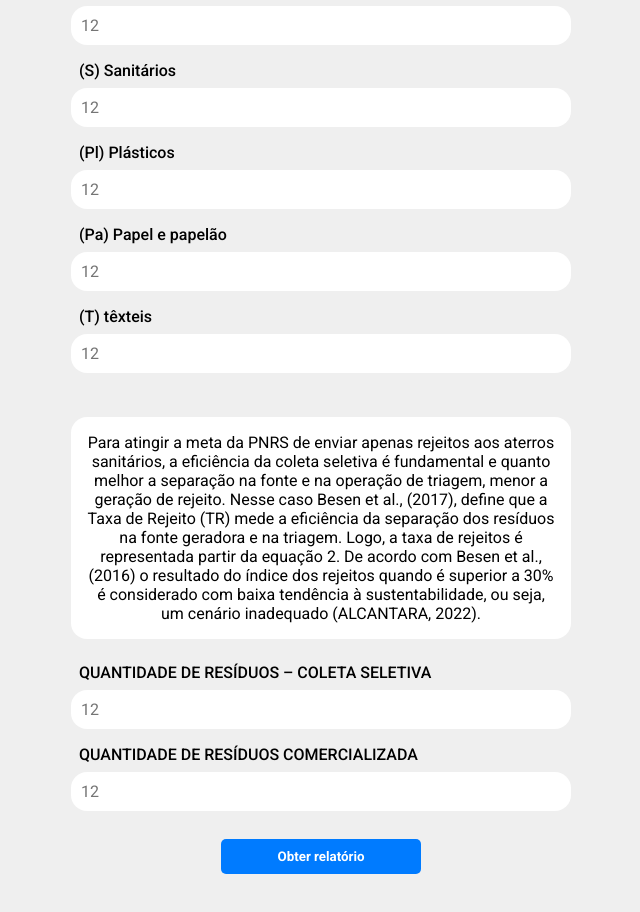
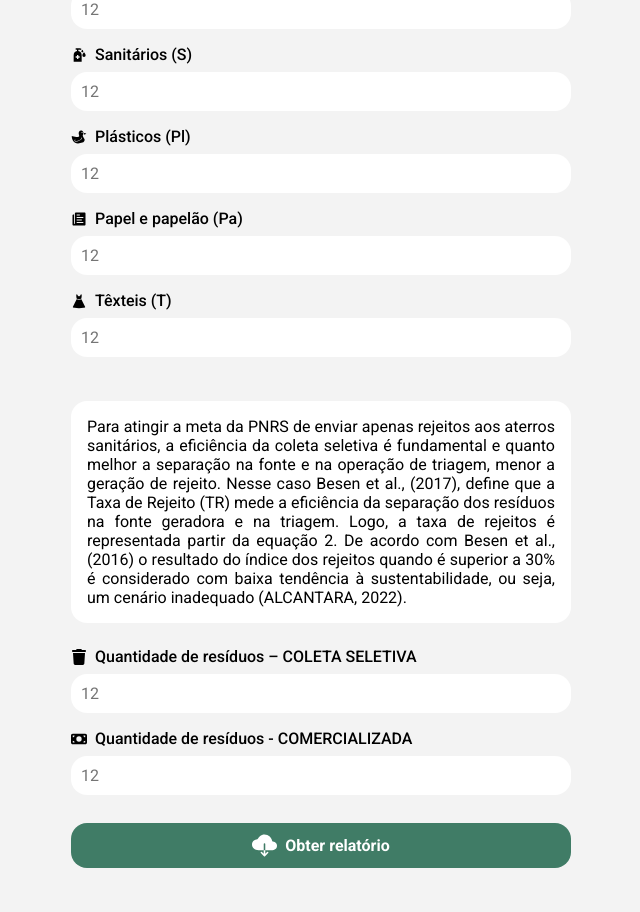
Before and after one commit to helenbc/PlanWebCDR, a Next.js app: page / in a window 1280 px wide. Shown: the part 1466-2378 px from the top of the page, without its empty margins (319-959 px from the left). Built offline with nearby package versions, Linux system fonts and the light colour scheme.

Commit message:
feat: add more icons

```diff
--- a/app/page.tsx
+++ b/app/page.tsx
@@ -111,35 +111,40 @@ export default function Page() {
 				</InfoText>
 
 				<Input
-					label="(O) Fração orgânica (restos de alimentos + podas)"
+					icon="food"
+					label="Fração orgânica (restos de alimentos + podas) (O)"
 					placeholder="12"
 					value={fracaoOrganica}
 					onChange={setFracaoOrganica}
 					isDecimal
 				/>
 				<Input
-					label="(S) Sanitários"
+					icon="sanitizer"
+					label="Sanitários (S)"
 					placeholder="12"
 					value={sanitarios}
 					onChange={setSanitarios}
 					isDecimal
 				/>
 				<Input
-					label="(Pl) Plásticos"
+					icon="plastic"
+					label="Plásticos (Pl)"
 					placeholder="12"
 					value={plasticos}
 					onChange={setPlasticos}
 					isDecimal
 				/>
 				<Input
-					label="(Pa) Papel e papelão"
+					icon="paper"
+					label="Papel e papelão (Pa)"
 					placeholder="12"
 					value={papeis}
 					onChange={setPapeis}
 					isDecimal
 				/>
 				<Input
-					label="(T) têxteis"
+					icon="dress"
+					label="Têxteis (T)"
 					placeholder="12"
 					value={texteis}
 					onChange={setTexteis}
@@ -161,14 +166,16 @@ export default function Page() {
 				</InfoText>
 
 				<Input
-					label="QUANTIDADE DE RESÍDUOS – COLETA SELETIVA"
+					icon="trash"
+					label="Quantidade de resíduos – COLETA SELETIVA"
 					placeholder="12"
 					value={coletaSeletiva}
 					onChange={setColetaSeletiva}
 					isDecimal
 				/>
 				<Input
-					label="QUANTIDADE DE RESÍDUOS COMERCIALIZADA"
+					icon="money"
+					label="Quantidade de resíduos - COMERCIALIZADA"
 					placeholder="12"
 					value={comercializada}
 					onChange={setComercializada}
--- a/components/Button/index.tsx
+++ b/components/Button/index.tsx
@@ -1,3 +1,4 @@
+import { IoCloudDownload } from "react-icons/io5";
 import { CustomButton } from "./styles";
 
 interface Props {
@@ -8,6 +9,8 @@ interface Props {
 export default function Button({ title, onClick }: Props) {
 	return (
 		<CustomButton type="button" onClick={onClick}>
+			<IoCloudDownload size={25} />
+
 			{title}
 		</CustomButton>
 	);
--- a/components/Button/styles.ts
+++ b/components/Button/styles.ts
@@ -1,19 +1,27 @@
 import styled from "styled-components";
 
 export const CustomButton = styled.button`
-  background-color: #007bff;
+  display: flex;
+  align-items: center;
+  justify-content: center;
+  background-color: #407c66;
   color: #fff;
   padding: 10px 20px;
   border: none;
-  border-radius: 5px;
+  border-radius: 1rem;
   cursor: pointer;
   transition: background-color 0.3s ease;
+  font-size: 16px;
 
-  max-width: 200px;
+  max-width: 500px;
   width: 100%;
 
   &:hover {
-    background-color: #0056b3;
+    background-color: #5dc19c;
+  }
+
+  & > svg {
+    margin-right: 0.5rem;
   }
 
   font-weight: 600;
--- a/components/Input/index.tsx
+++ b/components/Input/index.tsx
@@ -1,13 +1,5 @@
-import { FaCalendar, FaCity, FaPeopleGroup, FaPerson } from "react-icons/fa6";
+import { icons } from "@/services/icons";
 import { Container, CustomInput, Label, LabelWrapper } from "./styles";
-
-const icons = {
-	people: <FaPeopleGroup />,
-	city: <FaCity />,
-	calendar: <FaCalendar />,
-	person: <FaPerson />,
-	// Add more icons as needed
-};
 
 interface Props {
 	label: string;
--- a/components/home/styles.ts
+++ b/components/home/styles.ts
@@ -7,7 +7,7 @@ export const PageContainer = styled.div`
   justify-content: center;
   min-height: 100vh;
   width: 100%;
-  background-color: #efefef;
+  background-color: #f3f3f3;
 `;
 
 export const Container = styled.div`
@@ -25,7 +25,7 @@ export const Container = styled.div`
 export const LogoContainer = styled.div`
   background-color: #fff;
   border-bottom: 1px solid #ccc;
-  margin-bottom: 2rem;
+  margin-bottom: 1rem;
   width: 100%;
   display: flex;
   align-items: center;
@@ -46,4 +46,5 @@ export const InfoText = styled.p`
   padding: 1rem;
   border-radius: 1rem;
   max-width: 500px;
+  text-align: justify;
 `;
--- /dev/null
+++ b/services/icons.tsx
@@ -0,0 +1,28 @@
+import {
+	FaCalendar,
+	FaCity,
+	FaMoneyBill,
+	FaPeopleGroup,
+	FaPerson,
+	FaTrash,
+} from "react-icons/fa6";
+import { GiLargeDress, GiPlasticDuck } from "react-icons/gi";
+import { IoIosPaper } from "react-icons/io";
+import { IoFastFood } from "react-icons/io5";
+import { MdSanitizer } from "react-icons/md";
+
+export const icons = {
+	people: <FaPeopleGroup />,
+	city: <FaCity />,
+	calendar: <FaCalendar />,
+	person: <FaPerson />,
+	food: <IoFastFood />,
+	sanitizer: <MdSanitizer />,
+	plastic: <GiPlasticDuck />,
+	paper: <IoIosPaper />,
+	dress: <GiLargeDress />,
+	trash: <FaTrash />,
+	money: <FaMoneyBill />,
+	// Add more icons as needed
+	// https://react-icons.github.io/react-icons/
+};
```
